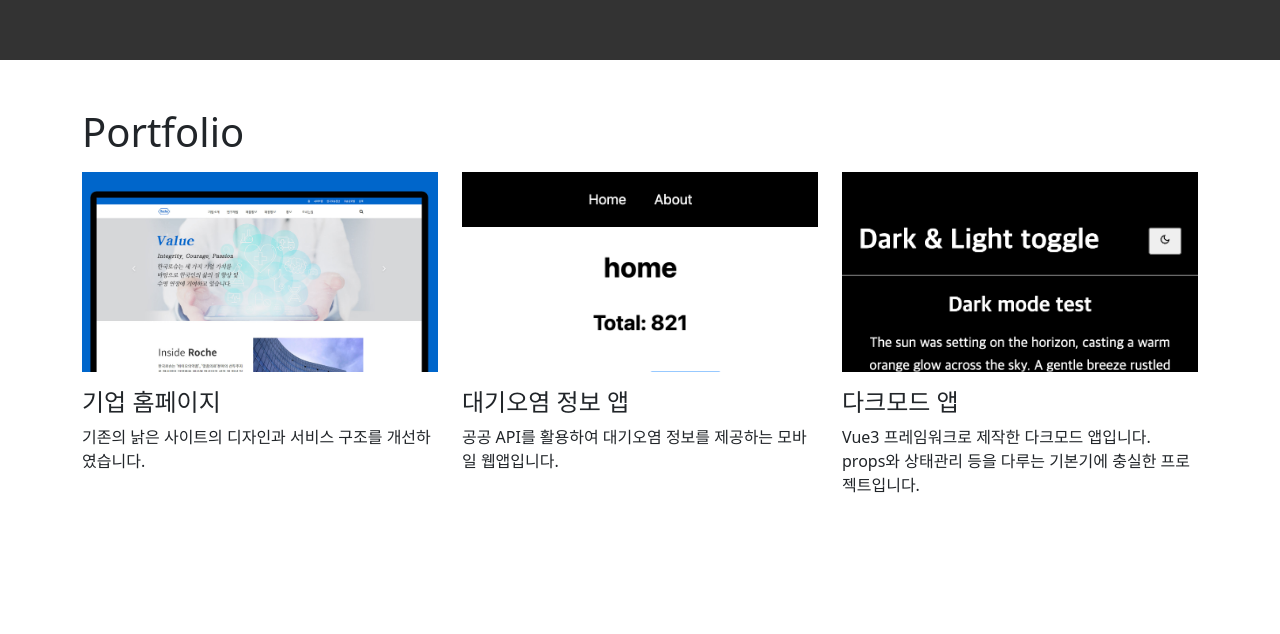
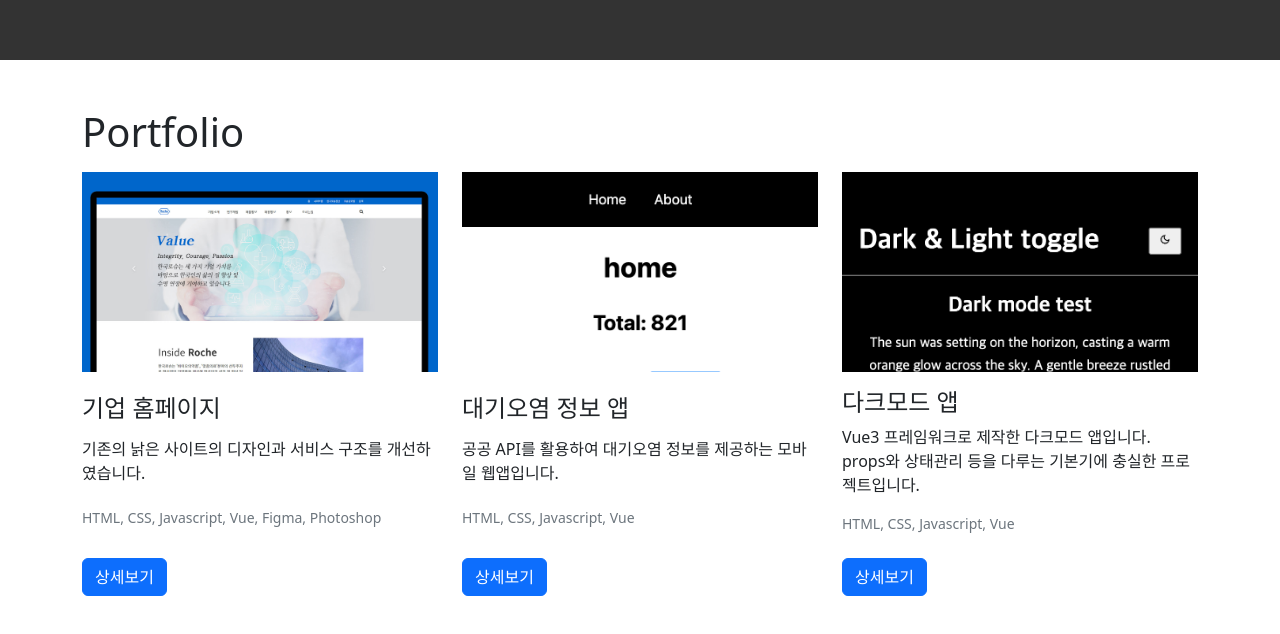
Before and after one commit to csslick/vue-portfolio, a Vue app: page / in a window 1280 px wide. Shown: the part 740-1374 px from the top of the page. Built offline with nearby package versions, Linux system fonts and the light colour scheme.

Commit message:
portfolio component 수정

```diff
--- a/src/App.vue
+++ b/src/App.vue
@@ -1,7 +1,7 @@
 <template>
   <nav>
-    <a href="#">home</a>
-    <a href="#">portfolio</a>
+    <a href="#title">home</a>
+    <a href="#portfolio">portfolio</a>
   </nav>
   <TitleSection />
   <Portfolio/>
--- a/src/components/Portfolio.vue
+++ b/src/components/Portfolio.vue
@@ -9,6 +9,8 @@
         />
         <h4>{{ item.title }}</h4>
         <p>{{ item.desc }}</p>
+        <small class="text-secondary">{{  item.skills }}</small>
+        <p><a :href="`${item.link}`" class="btn btn-primary mt-4">상세보기</a></p>
       </li>
     </ul>
   </section>
@@ -35,6 +37,9 @@
       padding: 0;
 
       li {
+        display: flex;
+        flex-direction: column;
+        justify-content: space-between;
         margin-bottom: 10vh;
         img {
           width: 100%;
```
